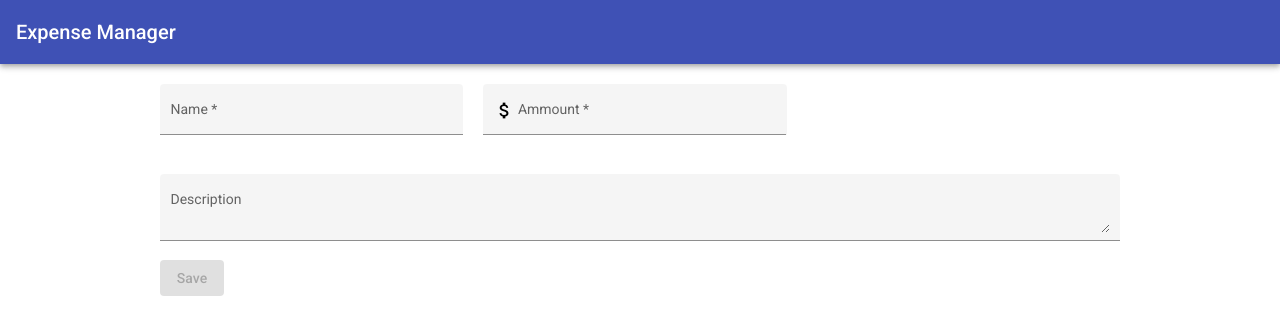
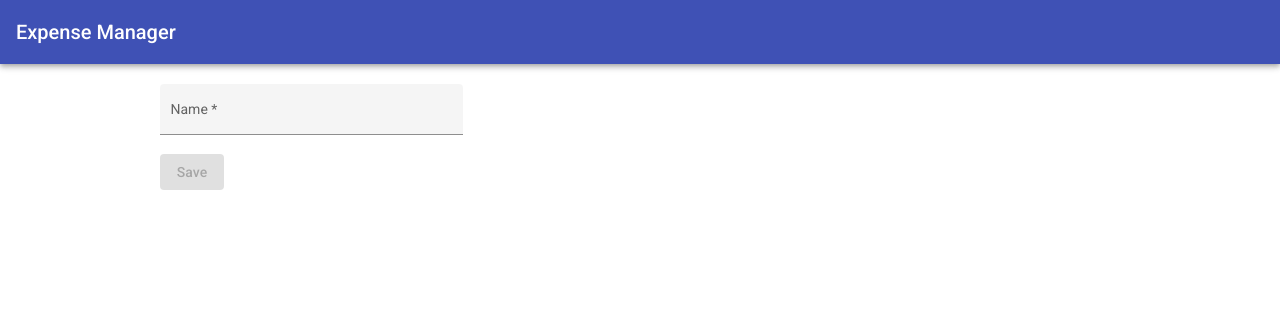
Before and after one commit to miguelcaravantes/expense-manager-web, an Angular app: page /categories/create in a window 1280 px wide. Shown: the top 334 px of the page. Built offline with nearby package versions, Linux system fonts and the light colour scheme.

Commit message:
Modify Form Category

```diff
--- a/src/app/categories/create-category/create-category.component.html
+++ b/src/app/categories/create-category/create-category.component.html
@@ -6,16 +6,6 @@
           <input matInput formControlName="name" placeholder="A short name" required>
           <mat-error></mat-error>
         </mat-form-field>
-        <mat-form-field appearance="fill" fxFlex="33" fxFlex.lt-md="50">
-          <mat-label>Ammount</mat-label>
-          <input matInput type="number" formControlName="ammount" placeholder="The total ammount of the expense" required>
-          <mat-icon matPrefix>attach_money</mat-icon>
-          <mat-error></mat-error>
-        </mat-form-field>
-        <mat-form-field appearance="fill" fxFlex="100">
-          <mat-label>Description</mat-label>
-          <textarea matInput formControlName="description" placeholder="Describe what the expense is about"></textarea>
-        </mat-form-field>
       </div>
       <button [disabled]="!form.valid" mat-raised-button color="primary">Save</button>
     </form>
--- a/src/app/categories/create-category/create-category.component.ts
+++ b/src/app/categories/create-category/create-category.component.ts
@@ -15,9 +15,7 @@ export class CreateCategoryComponent implements OnInit {
     name: ['', [Validators.required, Validators.maxLength(30)], null,
       {
         required: '[name] is required', maxLength: 'The maximun length for [name] is {requiredLength}'
-      }],
-    ammount: ['', [Validators.min(1), Validators.required], null, { min: 'The <b>Ammount</b> must be greater than {min}' }],
-    description: ['']
+      }]
   });
 
   constructor(
```
